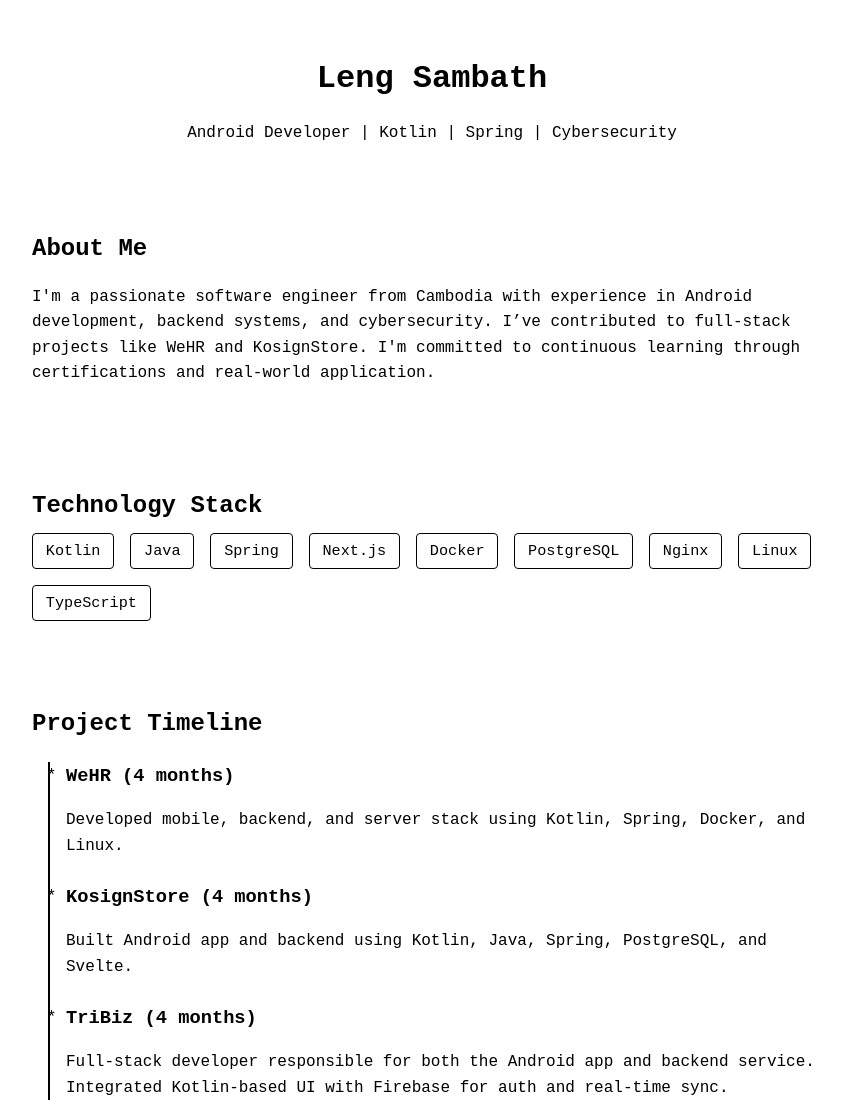
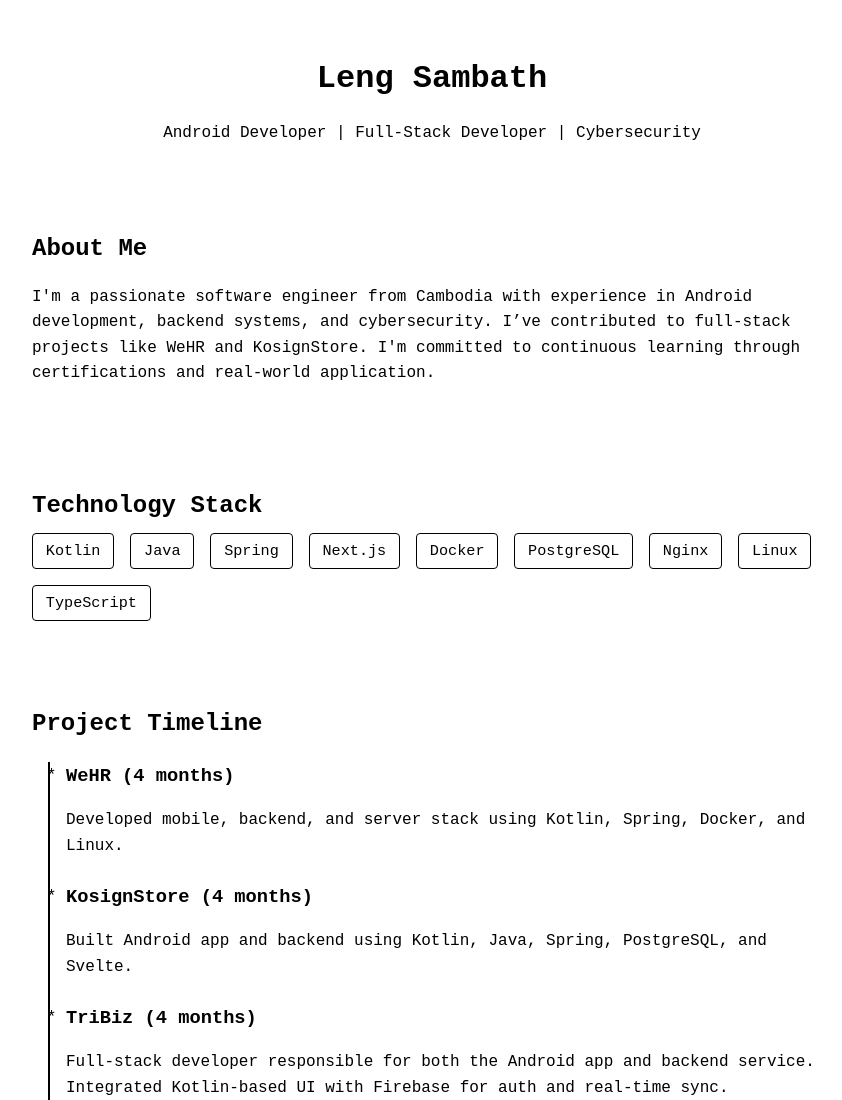
Before and after one commit to LSB2994/Me, a plain HTML site: page index.html in a window 1280 px wide. Shown: the top 1100 px of the page, without its empty margins (208-1050 px from the left). Drawn offline with Linux system fonts and the light colour scheme.

Commit message:
Update index.html

```diff
--- a/index.html
+++ b/index.html
@@ -79,7 +79,7 @@
 
   <header>
     <h1>Leng Sambath</h1>
-    <p>Android Developer | Kotlin | Spring | Cybersecurity</p>
+    <p>Android Developer | Full-Stack Developer | Cybersecurity</p>
   </header>
 
   <section class="section">
```
